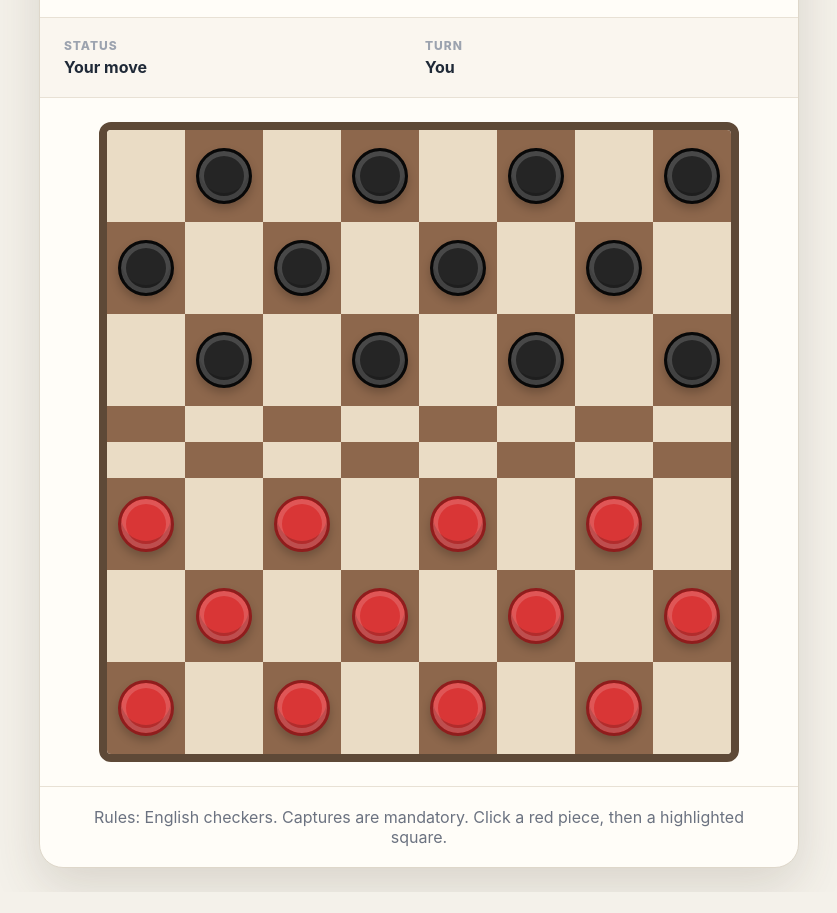
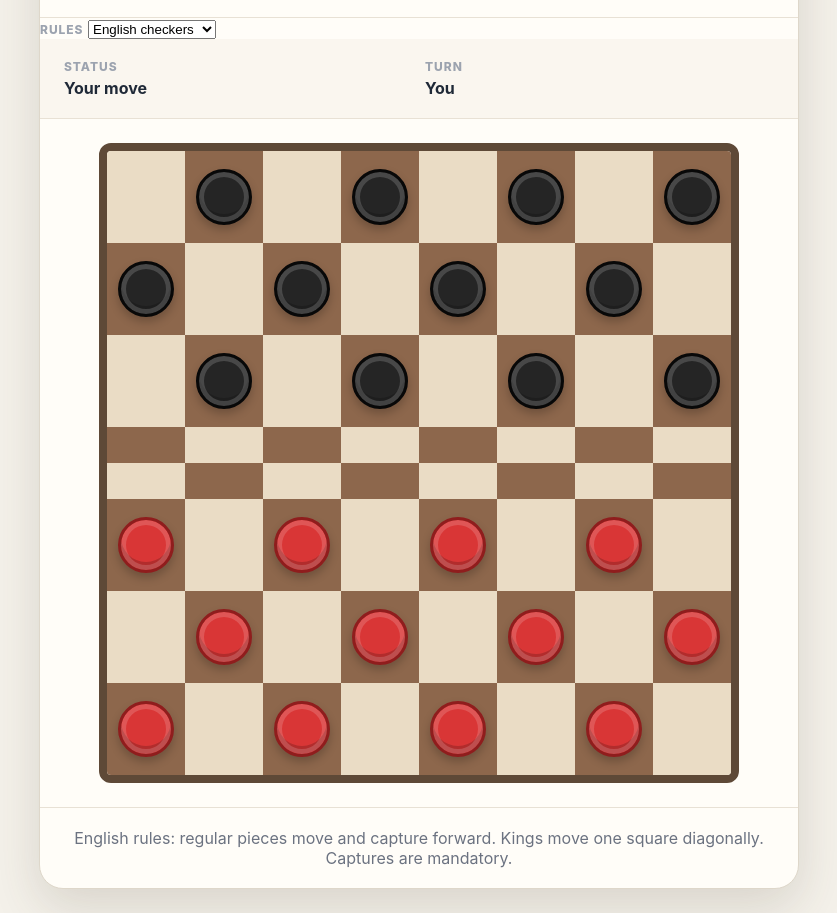
Before and after one commit to oleg3479881328-code/Online-Checkers, a plain HTML site: page index.html in a window 1280 px wide. Shown: the part 142-1055 px from the top of the page, without its empty margins (221-1058 px from the left). Before the commit the page ends 1034 px from the top, so only its background shows below. Drawn offline with Linux system fonts and the light colour scheme.

Commit message:
Add ruleset selector for English and Russian checkers

```diff
--- a/index.html
+++ b/index.html
@@ -18,6 +18,16 @@
         <button id="restartButton" class="restart-button" type="button">Restart game</button>
       </header>
 
+      <section class="controls-panel">
+        <label class="rules-control" for="rulesSelect">
+          <span class="status-label">Rules</span>
+          <select id="rulesSelect" class="rules-select">
+            <option value="english">English checkers</option>
+            <option value="russian">Russian checkers</option>
+          </select>
+        </label>
+      </section>
+
       <section class="status-panel" aria-live="polite">
         <div class="status-item">
           <span class="status-label">Status</span>
@@ -34,7 +44,7 @@
       </div>
 
       <footer class="game-footer">
-        <p>Rules: English checkers. Captures are mandatory. Click a red piece, then a highlighted square.</p>
+        <p id="rulesHint">English rules: regular pieces move and capture forward. Kings move one square diagonally. Captures are mandatory.</p>
       </footer>
     </section>
   </main>
```
